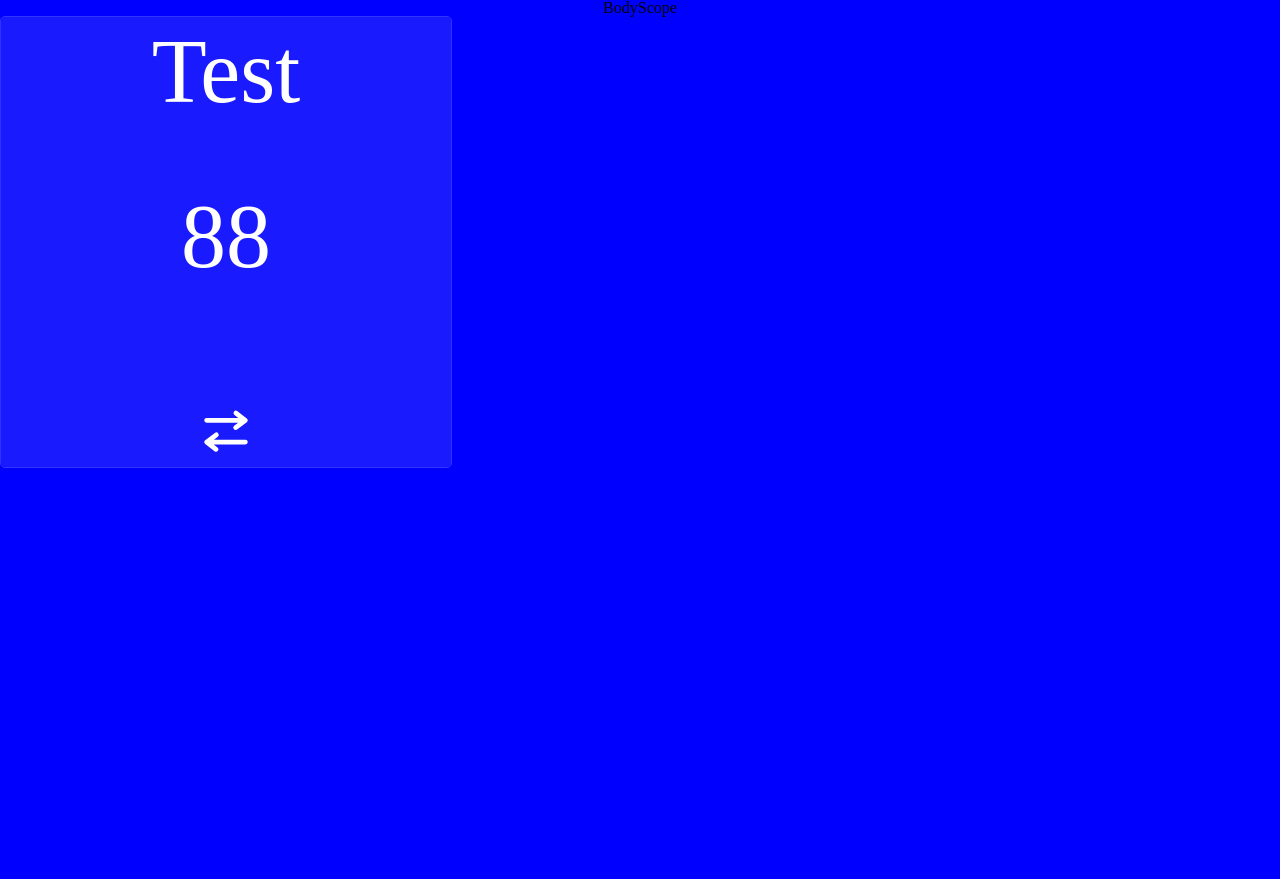
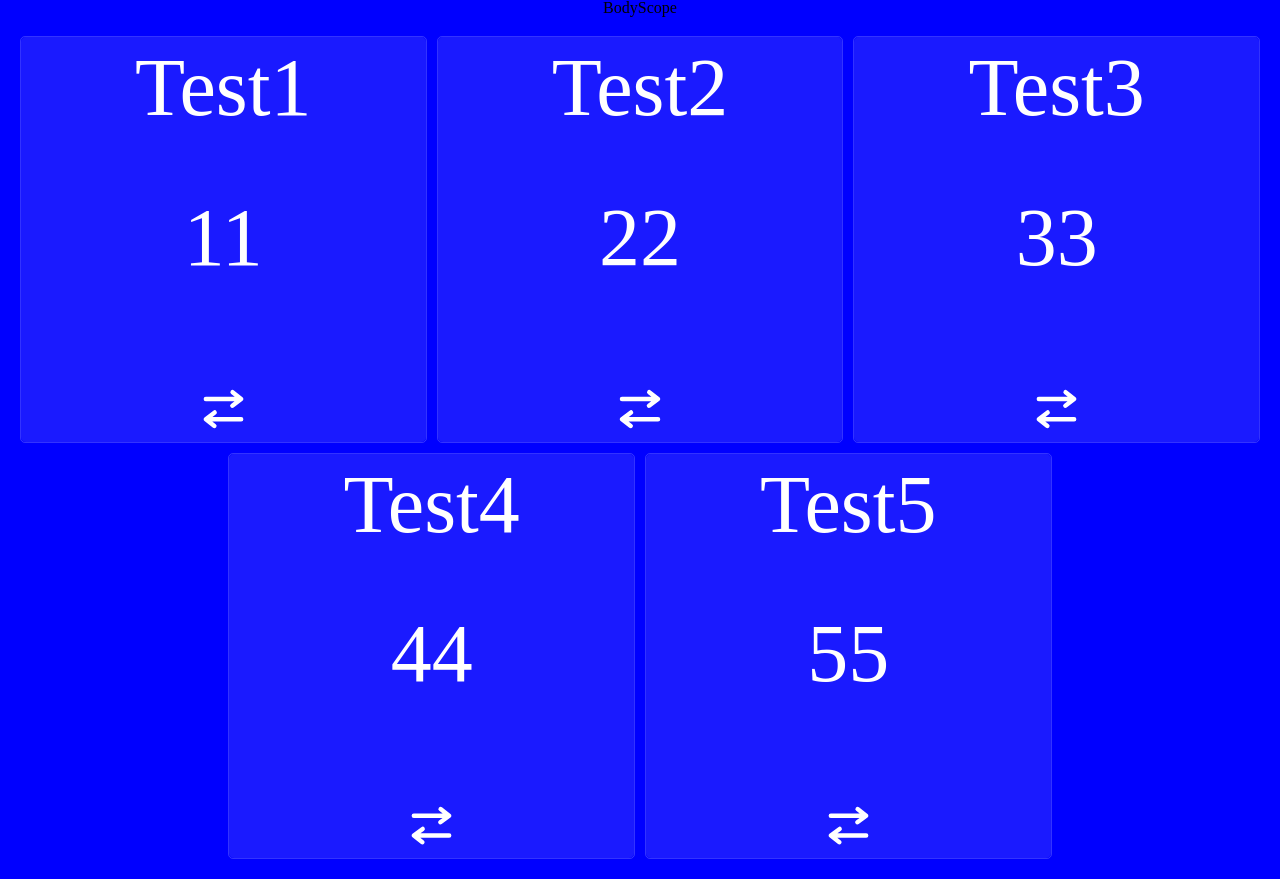
Before and after one commit to Dyeuse/bodyscope, a React (Vite) app: page / in a window 1280 px wide. Before the commit the page ends 800 px from the top, so only its background shows below. Built offline with nearby package versions, Linux system fonts and the light colour scheme.

Commit message:
Add CardsDisplayer component

```diff
--- a/src/App.tsx
+++ b/src/App.tsx
@@ -1,15 +1,43 @@
 import "./App.css";
+import CardsDisplayer from "./components/cardsDisplayer/CardsDisplayer";
 import Card from "./components/card/Card";
 
 function App() {
   return (
     <>
       <h1>BodyScope</h1>
-      <Card
-        title="Test"
-        definition="A short explanation or definition"
-        value="88"
-      />
+      <CardsDisplayer>
+        <Card
+          title="Test1"
+          definition="Test1 / short explanation or definition"
+          value="11"
+          position="1"
+        />
+        <Card
+          title="Test2"
+          definition="Test2 / short explanation or definition"
+          value="22"
+          position="2"
+        />
+        <Card
+          title="Test3"
+          definition="Test3 / short explanation or definition"
+          value="33"
+          position="3"
+        />
+        <Card
+          title="Test4"
+          definition="Test4 / short explanation or definition"
+          value="44"
+          position="4"
+        />
+        <Card
+          title="Test5"
+          definition="Test5 / short explanation or definition"
+          value="55"
+          position="5"
+        />
+      </CardsDisplayer>
     </>
   );
 }
--- a/src/components/card/Card.module.scss
+++ b/src/components/card/Card.module.scss
@@ -6,7 +6,7 @@
   flex-direction: column;
   justify-content: space-between;
   align-items: center;
-  min-width: 150px;
+  min-width: 100px;
   max-width: 450px;
   aspect-ratio: 1/1;
   @include m.border();
--- a/src/components/card/Card.tsx
+++ b/src/components/card/Card.tsx
@@ -8,16 +8,18 @@ type CardProps = {
   title: string;
   definition: string;
   value: string;
+  position: string;
 };
 
-function Card({ title, definition, value }: CardProps) {
+function Card({ title, definition, value, position }: CardProps) {
   const [isFront, setIsFront] = useState(true);
   const cardRef = useRef<HTMLDivElement>(null);
   const cardWidth = useElementWidth(cardRef);
   const fontSize = cardWidth ? Math.round(cardWidth / 10) : 20;
+  const initStyle = { fontSize, gridArea: `c${position}` };
 
   return (
-    <div className={card} ref={cardRef} style={{ fontSize }}>
+    <div className={card} ref={cardRef} style={initStyle}>
       <div className={`${front} ${isFront ? "" : hidden}`} data-testid="front">
         <h2>{title}</h2>
         <p>{value}</p>
--- /dev/null
+++ b/src/components/cardsDisplayer/CardsDisplayer.module.scss
@@ -0,0 +1,25 @@
+.grid {
+  padding: 20px;
+  display: grid;
+  gap: 10px;
+  grid-template:
+    "c1"
+    "c2"
+    "c3"
+    "c4"
+    "c5"
+    / 1fr;
+  @media (min-width: 300px) {
+    grid-template:
+      "c1 c1 c2 c2"
+      "c3 c3 c4 c4"
+      ". c5 c5 ."
+      / 1fr 1fr 1fr 1fr;
+  }
+  @media (min-width: 600px) {
+    grid-template:
+      "c1 c1 c2 c2 c3 c3"
+      ". c4 c4 c5 c5 ."
+      / 1fr 1fr 1fr 1fr 1fr 1fr;
+  }
+}
--- /dev/null
+++ b/src/components/cardsDisplayer/CardsDisplayer.tsx
@@ -0,0 +1,18 @@
+import styles from "./CardsDisplayer.module.scss";
+
+const { grid } = styles;
+
+interface FixedLengthArray<T, L extends number> extends Array<T> {
+  0: T;
+  length: L;
+}
+
+type CardsDisplayerProps = {
+  children: FixedLengthArray<JSX.Element, 5>;
+};
+
+function CardsDisplayer({ children }: CardsDisplayerProps) {
+  return <div className={grid}>{children}</div>;
+}
+
+export default CardsDisplayer;
```
Also changed, not shown: 1 other file (tests, documents, lock files or other folders).
